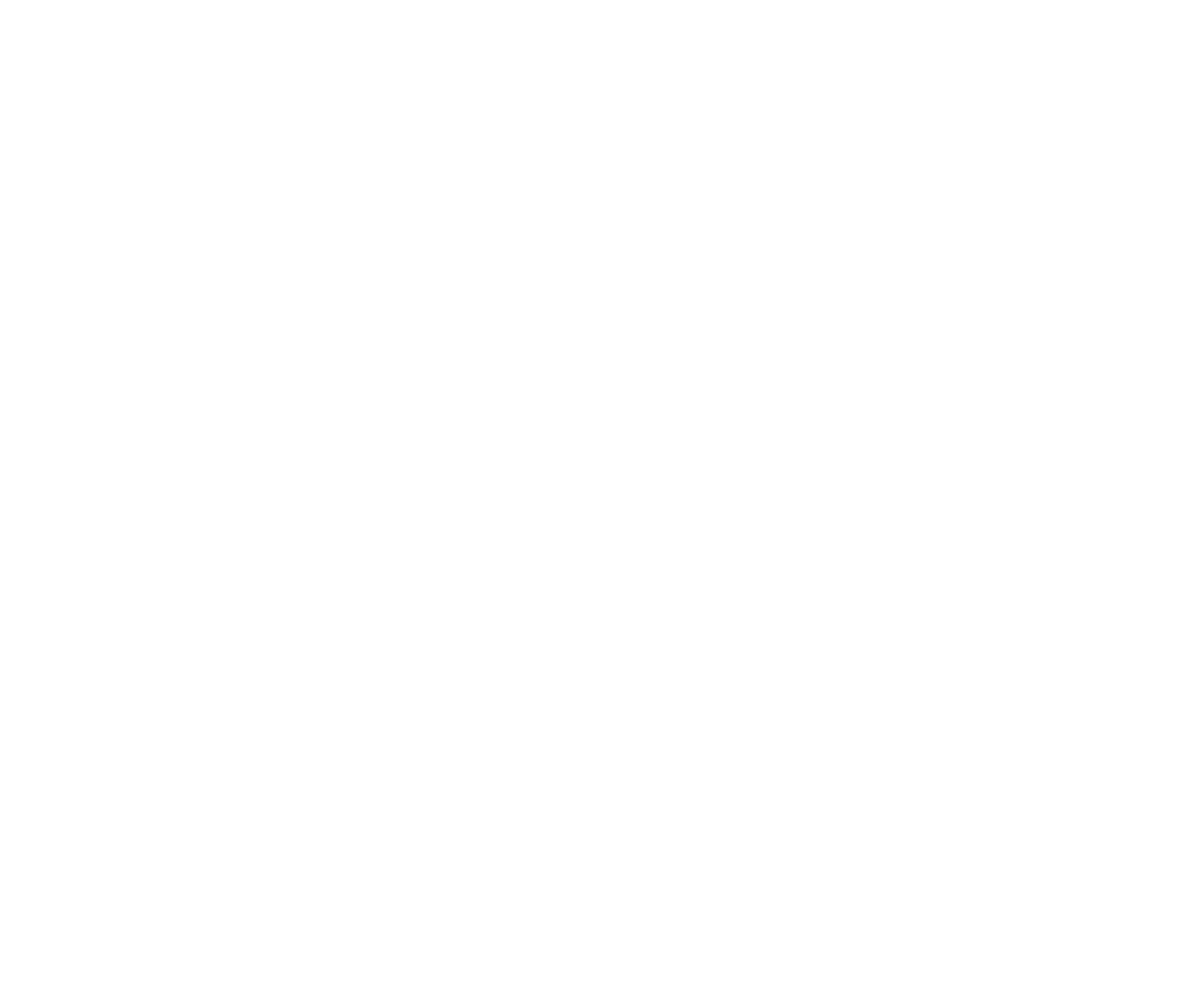
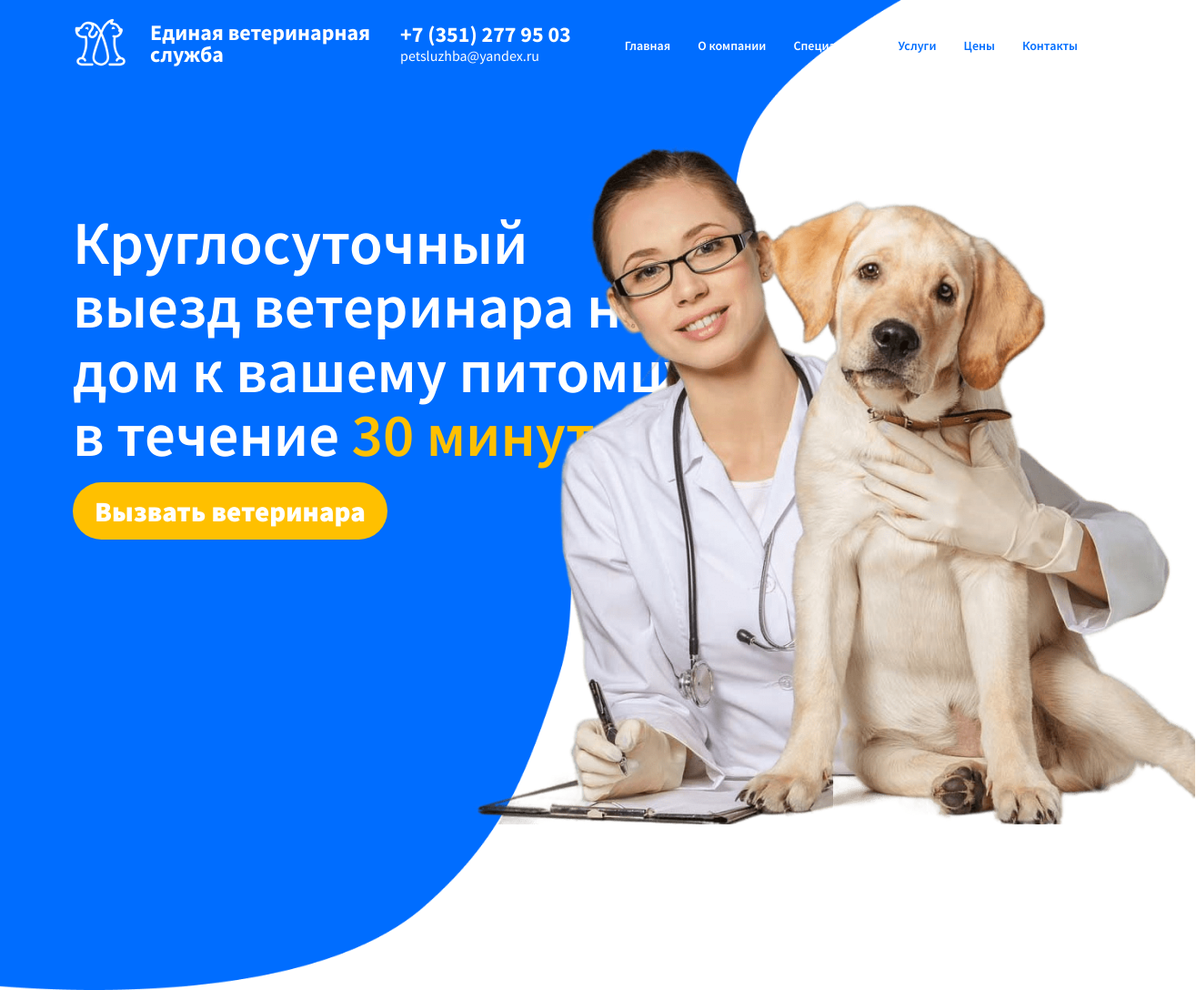
Before and after one commit to mutaev/VetClinic, a plain HTML site: page index.html in a window 1280 px wide. Shown: the whole page at 91% size, 1315 px wide, since content can reach past the window. Before the commit the page ends 800 px from the top, so only its background shows below. Drawn offline with Linux system fonts and the light colour scheme.

Commit message:
header and top

```diff
--- a/css/reset.css
+++ b/css/reset.css
@@ -48,6 +48,7 @@ a {
     font-size:100%;
     vertical-align:baseline;
     background:transparent;
+    text-decoration: none;
 }
 
 /* change colours to suit your needs */
--- a/css/style.css
+++ b/css/style.css
@@ -0,0 +1,181 @@
+@font-face {
+  font-family: 'Source-Sans-Pro';
+  font-weight: 300;
+  src: url(../fonts/SourceSansPro-Light.ttf);
+}
+@font-face {
+  font-family: 'Source-Sans-Pro';
+  font-weight: 400;
+  src: url(../fonts/SourceSansPro-Regular.ttf);
+}
+@font-face {
+  font-family: 'Source-Sans-Pro';
+  font-weight: 600;
+  src: url(../fonts/SourceSansPro-SemiBold.ttf);
+}
+@font-face {
+  font-family: 'Source-Sans-Pro';
+  font-weight: 700;
+  src: url(../fonts/SourceSansPro-Bold.ttf);
+}
+@font-face {
+  font-family: 'Source-Sans-Pro';
+  font-weight: 900;
+  src: url(../fonts/SourceSansPro-Black.ttf);
+}
+
+*,
+*::after,
+*::before{
+    box-sizing: border-box;
+}
+
+:root{
+  --accent-color: #006DFF;
+}
+
+body {
+  font-family: 'Source-Sans-Pro';
+  font-weight: 600;
+  font-size: 20px;
+  overflow-x: hidden;
+}
+
+.container {
+  max-width: 1150px;
+  margin: 0 auto;
+  padding: 0 15px;
+}
+
+.button {
+  color: #FFFFFF;
+  background-color: #FFC000;
+  cursor: pointer;
+  border-radius: 38px;
+  transition: all 0.3s;
+}
+.button:hover {
+  opacity: 80%;
+}
+
+/* header */
+.header {
+  padding: 18px 0;
+  margin-bottom: 135px;
+}
+.header__inner {
+  display: flex;
+  align-items: center;
+  justify-content: space-between;
+}
+.header__decor {
+  position: absolute;
+  left: 0;
+  z-index: -1;
+  top: 0;
+  width: 73%;
+}
+.header__tel {
+  font-weight: 700;
+  font-size: 24px;
+  color: #FFFFFF;
+}
+.header__mail {
+  font-weight: 400;
+  font-size: 16px;
+  line-height: 100%;
+  color: #FFFFFF;
+}
+
+/* logo */
+.logo {
+  display: flex;
+  align-items: center;
+  gap: 25px;
+  margin-right: 30px;
+}
+.logo__text {
+  font-weight: 700;
+  font-size: 24px;
+  color: #FFFFFF;
+  min-width: 245px;
+}
+
+/* menu */
+.menu__list {
+  display: flex;
+  align-items: center;
+}
+.menu__list-link {
+  font-weight: 600;
+  padding: 15px;
+  font-size: 14px;
+  line-height: 100%;
+  white-space: nowrap;
+  color: #FFFFFF;
+  border-radius: 10px;
+}
+.menu__list-link:hover {
+  background: rgba(255, 255, 255, 0.17);
+}
+.menu__list-link--color {
+  color: var(--accent-color);
+}
+
+/* top */
+.top {
+  position: relative;
+}
+.top__title {
+  font-weight: 600;
+  font-size: 67px;
+  line-height: 105.2%;
+  color: #FFFFFF;
+  max-width: 690px;
+  margin-bottom: 30px;
+}
+.top__title span {
+  color: #FFC000;
+}
+.top__img {
+  position: absolute;
+  top: -120px;
+  right: -35px;
+}
+.top__btn {
+  padding: 12px 24px;
+  font-weight: 900;
+  font-size: 31px;
+  line-height: 39px;
+}
+
+
+
+
+
+
+
+
+@media(max-width: 1850px) {
+  .header__decor {
+    width: 76%;
+  }
+}
+
+@media(max-width: 1634px) {
+  .header__decor {
+    width: 77%;
+  }
+}
+
+@media(max-width: 1500px) {
+  .header__decor {
+    width: 79%;
+  }
+}
+
+@media(max-width: 1500px) {
+  .header__decor {
+    width: 79%;
+  }
+}
--- a/index.html
+++ b/index.html
@@ -4,10 +4,62 @@
   <meta charset="UTF-8">
   <meta http-equiv="X-UA-Compatible" content="IE=edge">
   <meta name="viewport" content="width=device-width, initial-scale=1.0">
-  <title>Вет Клиника</title>
+  <title>Единая ветеринарная служба</title>
   <link rel="stylesheet" href="css/reset.css">
+  <link rel="stylesheet" href="css/style.css">
 </head>
 <body>
 
+  <header class="header">
+    <div class="container">
+      <div class="header__inner">
+
+        <img class="header__decor" src="./img/decor.png" alt="image">
+
+        <a class="logo" href="#">
+          <img class="logo__img" src="./img/logo.png" alt="logo">
+          <span class="logo__text" >Единая ветеринарная служба</span>
+        </a>
+
+        <div class="header__info">
+          <a class="header__tel" href="tel:+73512779503">+7 (351) 277 95 03</a>
+          <a class="header__mail" href="mailto:petsluzhba@yandex.ru">petsluzhba@yandex.ru</a>
+        </div>
+
+        <nav class="menu">
+          <ul class="menu__list">
+            <li class="menu__list-item">
+              <a class="menu__list-link" href="#">Главная</a>
+            </li>
+            <li class="menu__list-item">
+              <a class="menu__list-link" href="#">О компании</a>
+            </li>
+            <li class="menu__list-item">
+              <a class="menu__list-link" href="#">Специалисты</a>
+            </li>
+            <li class="menu__list-item">
+              <a class="menu__list-link menu__list-link--color" href="#">Услуги</a>
+            </li>
+            <li class="menu__list-item">
+              <a class=" menu__list-link menu__list-link--color" href="#">Цены</a>
+            </li>
+            <li class="menu__list-item">
+              <a class="menu__list-link menu__list-link--color" href="#">Контакты</a>
+            </li>
+          </ul>
+        </nav>
+
+      </div>
+    </div>
+  </header>
+
+  <section class="top">
+    <div class="container">
+      <h1 class="top__title">Круглосуточный выезд ветеринара на дом к вашему питомцу в течение <span>30 минут</span></h1>
+      <a class="top__btn button" href="">Вызвать ветеринара</a>
+    </div>
+    <img class="top__img" src="./img/top-img.png" alt="image">
+  </section>
+
 </body>
 </html>
```
Also changed, not shown: fonts/SourceSansPro-Black.ttf (added), fonts/SourceSansPro-Bold.ttf (added), fonts/SourceSansPro-Light.ttf (added), fonts/SourceSansPro-Regular.ttf (added), fonts/SourceSansPro-SemiBold.ttf (added), img/decor.png (added), img/logo.png (added), img/top-img.png (added).
